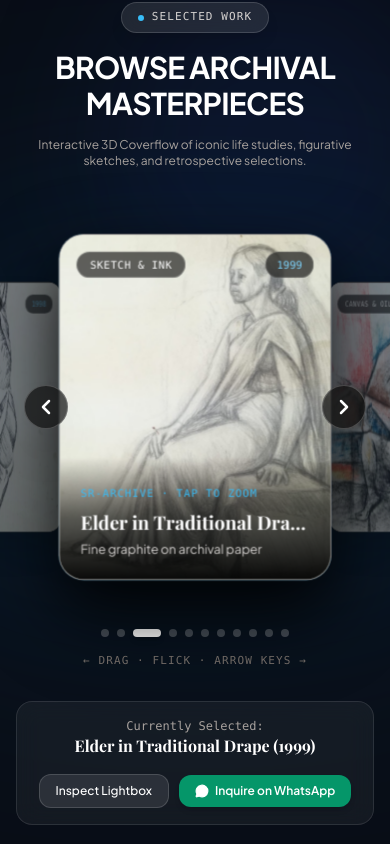
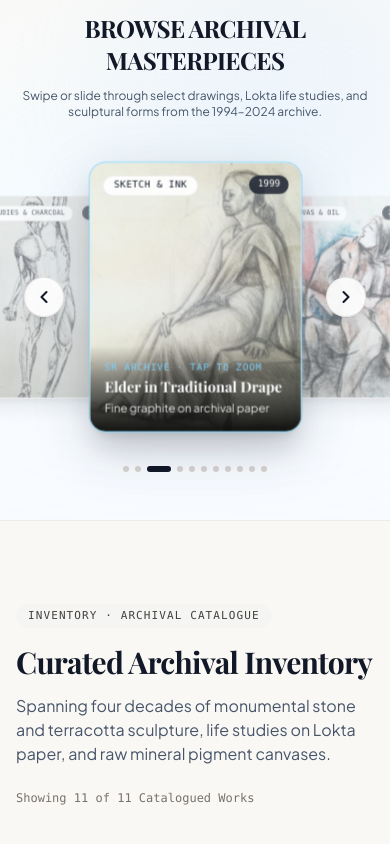
Before and after one commit to Prakash0m/sanjayrai, a React (Vite) app: page / in a window 390 px wide. Shown: the part 6500-7344 px from the top of the page. Built offline with nearby package versions, Linux system fonts and the light colour scheme; the HTML template or start-up script is replaced by a standard one; a web font is replaced by a local one.

Commit message:
feat(selected-works): refine height and width, enable smooth sliding carousel, match light project aesthetic, and remove bottom WhatsApp bar

```diff
--- a/src/components/SelectedWorks.tsx
+++ b/src/components/SelectedWorks.tsx
@@ -2,20 +2,30 @@ import React, { useState, useEffect, useCallback, useRef } from 'react';
 import { portfolioArtworks } from '../data/portfolio';
 import { SmartImage } from './SmartImage';
 import { ImageLightbox } from './ImageLightbox';
-import { ChevronLeft, ChevronRight, MessageCircle, Eye } from 'lucide-react';
-import { getWhatsAppUrl } from '../config/site';
+import { ChevronLeft, ChevronRight, Eye } from 'lucide-react';
 
 export const SelectedWorks: React.FC = () => {
-  const [currentIndex, setCurrentIndex] = useState<number>(2); // Center on a striking piece initially
+  const [currentIndex, setCurrentIndex] = useState<number>(2);
   const [lightboxOpen, setLightboxOpen] = useState<boolean>(false);
   const [selectedForLightbox, setSelectedForLightbox] = useState<number>(0);
-  const containerRef = useRef<HTMLDivElement>(null);
+  const [windowWidth, setWindowWidth] = useState<number>(
+    typeof window !== 'undefined' ? window.innerWidth : 1200
+  );
 
-  // Drag / swipe states
+  // Real-time drag / swipe sliding state
   const [startX, setStartX] = useState<number | null>(null);
+  const [dragDelta, setDragDelta] = useState<number>(0);
   const [isDragging, setIsDragging] = useState<boolean>(false);
+  const hasMovedRef = useRef<boolean>(false);
 
   const totalWorks = portfolioArtworks.length;
+
+  // Window resize listener to calibrate card spacing
+  useEffect(() => {
+    const handleResize = () => setWindowWidth(window.innerWidth);
+    window.addEventListener('resize', handleResize);
+    return () => window.removeEventListener('resize', handleResize);
+  }, []);
 
   const handleNext = useCallback(() => {
     setCurrentIndex((prev) => (prev + 1) % totalWorks);
@@ -28,7 +38,6 @@ export const SelectedWorks: React.FC = () => {
   // Keyboard navigation
   useEffect(() => {
     const handleKeyDown = (e: KeyboardEvent) => {
-      // Don't intercept if lightbox is open
       if (lightboxOpen) return;
       if (e.key === 'ArrowRight') handleNext();
       if (e.key === 'ArrowLeft') handlePrev();
@@ -38,76 +47,89 @@ export const SelectedWorks: React.FC = () => {
     return () => window.removeEventListener('keydown', handleKeyDown);
   }, [handleNext, handlePrev, lightboxOpen]);
 
-  // Touch / Drag events
-  const handleTouchStart = (e: React.TouchEvent | React.MouseEvent) => {
-    const clientX = 'touches' in e ? e.touches[0].clientX : e.clientX;
+  // Drag / Swipe handlers with live movement
+  const handleStart = (clientX: number) => {
     setStartX(clientX);
+    setDragDelta(0);
     setIsDragging(true);
+    hasMovedRef.current = false;
   };
 
-  const handleTouchEnd = (e: React.TouchEvent | React.MouseEvent) => {
+  const handleMove = (clientX: number) => {
     if (!isDragging || startX === null) return;
-    const clientX = 'changedTouches' in e ? e.changedTouches[0].clientX : e.clientX;
-    const diff = startX - clientX;
-    if (diff > 45) {
+    const delta = clientX - startX;
+    setDragDelta(delta);
+    if (Math.abs(delta) > 5) {
+      hasMovedRef.current = true;
+    }
+  };
+
+  const handleEnd = () => {
+    if (!isDragging) return;
+    if (dragDelta > 45) {
+      handlePrev();
+    } else if (dragDelta < -45) {
       handleNext();
-    } else if (diff < -45) {
-      handlePrev();
     }
     setIsDragging(false);
     setStartX(null);
+    setDragDelta(0);
   };
 
   const handleCardClick = (index: number) => {
+    // If the user was dragging/sliding, don't trigger click action
+    if (hasMovedRef.current) return;
+
     if (index === currentIndex) {
-      // Open Lightbox
       setSelectedForLightbox(index);
       setLightboxOpen(true);
     } else {
-      // Bring clicked card to center
       setCurrentIndex(index);
     }
   };
 
-  const activeArtwork = portfolioArtworks[currentIndex];
+  // Responsive spacing between card centers
+  const cardSpacing = windowWidth < 640 ? 150 : windowWidth < 1024 ? 180 : 205;
 
   return (
     <section
       id="selected"
-      className="relative py-20 md:py-28 bg-[#090E17] text-white overflow-hidden select-none"
+      className="relative py-12 sm:py-16 md:py-20 bg-gradient-to-b from-[#FAF8F5] via-white to-[#F8FBFF] border-t border-stone-200/60 text-ink-900 overflow-hidden select-none"
     >
-      {/* Background ambient lighting effects */}
-      <div className="absolute top-1/2 left-1/2 -translate-x-1/2 -translate-y-1/2 w-[700px] h-[400px] bg-sky-950/40 rounded-full blur-[120px] pointer-events-none" />
-      <div className="absolute top-12 left-1/4 w-[350px] h-[350px] bg-blue-900/15 rounded-full blur-3xl pointer-events-none" />
+      {/* Soft ethereal ambient lighting matching overall project aesthetic */}
+      <div className="absolute top-1/2 left-1/2 -translate-x-1/2 -translate-y-1/2 w-[550px] h-[280px] bg-sky-200/20 rounded-full blur-[100px] pointer-events-none" />
+      <div className="absolute top-8 left-1/3 w-[300px] h-[240px] bg-blue-100/30 rounded-full blur-3xl pointer-events-none" />
 
       <div className="max-w-7xl mx-auto px-4 sm:px-6 lg:px-8 relative z-10">
 
-        {/* Section Header (Matching the Reference Image style) */}
-        <div className="text-center space-y-4 mb-12 md:mb-16">
+        {/* Section Header */}
+        <div className="text-center space-y-3 mb-8 sm:mb-10 md:mb-12">
           {/* Eyebrow Pill */}
-          <div className="inline-flex items-center space-x-2 px-4 py-1.5 rounded-full bg-white/10 backdrop-blur-md border border-white/15 text-[11px] font-mono tracking-widest text-stone-300 uppercase shadow-lg">
-            <span className="w-1.5 h-1.5 rounded-full bg-sky-400" />
-            <span>SELECTED WORK</span>
+          <div className="inline-flex items-center space-x-2 px-3.5 py-1 rounded-full bg-white/90 backdrop-blur-md border border-stone-200/80 text-[11px] font-mono tracking-widest text-stone-700 uppercase shadow-xs">
+            <span className="w-1.5 h-1.5 rounded-full bg-sky-500" />
+            <span>SELECTED MASTERPIECES</span>
           </div>
 
-          {/* Large Bold Headline */}
-          <h2 className="text-3xl sm:text-4xl md:text-5xl lg:text-6xl font-extrabold tracking-tight text-white uppercase font-sans">
-            BROWSE ARCHIVAL MASTERPIECES
+          {/* Headline & Brief Description */}
+          <h2 className="text-2xl sm:text-3xl md:text-4xl lg:text-5xl font-serif font-bold tracking-tight text-ink-900 uppercase">
+            Browse Archival Masterpieces
           </h2>
-          <p className="text-stone-400 text-xs sm:text-sm font-sans max-w-xl mx-auto">
-            Interactive 3D Coverflow of iconic life studies, figurative sketches, and retrospective selections.
+          <p className="text-ink-600 text-xs sm:text-sm font-sans max-w-lg mx-auto">
+            Swipe or slide through select drawings, Lokta life studies, and sculptural forms from the 1994–2024 archive.
           </p>
         </div>
 
-        {/* 3D Coverflow Container */}
+        {/* Compact Sliding Coverflow / Carousel Track */}
         <div
-          ref={containerRef}
-          onMouseDown={handleTouchStart}
-          onMouseUp={handleTouchEnd}
-          onTouchStart={handleTouchStart}
-          onTouchEnd={handleTouchEnd}
-          className="relative h-[380px] sm:h-[460px] md:h-[500px] flex items-center justify-center cursor-grab active:cursor-grabbing perspective-[1200px]"
-          style={{ perspective: '1200px' }}
+          onMouseDown={(e) => handleStart(e.clientX)}
+          onMouseMove={(e) => handleMove(e.clientX)}
+          onMouseUp={handleEnd}
+          onMouseLeave={handleEnd}
+          onTouchStart={(e) => handleStart(e.touches[0].clientX)}
+          onTouchMove={(e) => handleMove(e.touches[0].clientX)}
+          onTouchEnd={handleEnd}
+          className="relative h-[290px] sm:h-[330px] md:h-[370px] flex items-center justify-center cursor-grab active:cursor-grabbing"
+          style={{ perspective: '1100px' }}
         >
           {/* Circular Left Nav Button */}
           <button
@@ -116,9 +138,9 @@ export const SelectedWorks: React.FC = () => {
               handlePrev();
             }}
             aria-label="Previous artwork"
-            className="absolute left-2 sm:left-6 md:left-12 top-1/2 -translate-y-1/2 z-40 w-11 h-11 sm:w-13 sm:h-13 rounded-full bg-black/60 hover:bg-black/90 text-white backdrop-blur-xl border border-white/20 flex items-center justify-center shadow-2xl transition-all hover:scale-110 active:scale-95"
+            className="absolute left-2 sm:left-4 md:left-8 top-1/2 -translate-y-1/2 z-40 w-10 h-10 sm:w-11 sm:h-11 rounded-full bg-white/90 hover:bg-white text-ink-900 backdrop-blur-md border border-stone-200/90 flex items-center justify-center shadow-lg hover:shadow-xl transition-all hover:scale-105 active:scale-95"
           >
-            <ChevronLeft className="w-6 h-6 stroke-[2.5]" />
+            <ChevronLeft className="w-5 h-5 stroke-[2.5]" />
           </button>
 
           {/* Circular Right Nav Button */}
@@ -128,15 +150,14 @@ export const SelectedWorks: React.FC = () => {
               handleNext();
             }}
             aria-label="Next artwork"
-            className="absolute right-2 sm:right-6 md:right-12 top-1/2 -translate-y-1/2 z-40 w-11 h-11 sm:w-13 sm:h-13 rounded-full bg-black/60 hover:bg-black/90 text-white backdrop-blur-xl border border-white/20 flex items-center justify-center shadow-2xl transition-all hover:scale-110 active:scale-95"
+            className="absolute right-2 sm:right-4 md:right-8 top-1/2 -translate-y-1/2 z-40 w-10 h-10 sm:w-11 sm:h-11 rounded-full bg-white/90 hover:bg-white text-ink-900 backdrop-blur-md border border-stone-200/90 flex items-center justify-center shadow-lg hover:shadow-xl transition-all hover:scale-105 active:scale-95"
           >
-            <ChevronRight className="w-6 h-6 stroke-[2.5]" />
+            <ChevronRight className="w-5 h-5 stroke-[2.5]" />
           </button>
 
           {/* Cards Track */}
           <div className="relative w-full h-full flex items-center justify-center">
             {portfolioArtworks.map((artwork, idx) => {
-              // Calculate offset relative to currentIndex
               let offset = idx - currentIndex;
               if (offset > totalWorks / 2) offset -= totalWorks;
               if (offset < -totalWorks / 2) offset += totalWorks;
@@ -146,29 +167,35 @@ export const SelectedWorks: React.FC = () => {
 
               if (!isVisible) return null;
 
-              // Transform calculations for 3D Coverflow
-              const translateX = offset * 210; // horizontal spacing in px
-              const rotateY = offset > 0 ? -38 : offset < 0 ? 38 : 0;
-              const scale = isCenter ? 1.05 : Math.max(0.65, 0.88 - Math.abs(offset) * 0.12);
+              // Smooth real-time sliding offset
+              const translateX = offset * cardSpacing + (isDragging ? dragDelta : 0);
+              const rotateY = offset > 0 ? -24 : offset < 0 ? 24 : 0;
+              const scale = isCenter ? 1.04 : Math.max(0.72, 0.88 - Math.abs(offset) * 0.1);
               const zIndex = 30 - Math.abs(offset) * 5;
-              const opacity = isCenter ? 1 : Math.max(0.4, 0.85 - Math.abs(offset) * 0.15);
+              const opacity = isCenter ? 1 : Math.max(0.45, 0.85 - Math.abs(offset) * 0.18);
 
               return (
                 <div
                   key={artwork.id}
                   onClick={() => handleCardClick(idx)}
-                  className="absolute w-[260px] h-[330px] sm:w-[320px] sm:h-[400px] md:w-[350px] md:h-[440px] rounded-3xl overflow-hidden cursor-pointer transition-all duration-500 ease-out shadow-2xl"
+                  className={`absolute w-[205px] h-[260px] sm:w-[235px] sm:h-[305px] md:w-[265px] md:h-[340px] rounded-2xl sm:rounded-3xl overflow-hidden cursor-pointer shadow-xl ${
+                    isDragging ? 'transition-none' : 'transition-all duration-500 ease-[cubic-bezier(0.2,1,0.3,1)]'
+                  }`}
                   style={{
                     transform: `translateX(${translateX}px) rotateY(${rotateY}deg) scale(${scale})`,
                     zIndex,
                     opacity,
-                    filter: isCenter ? 'drop-shadow(0 25px 35px rgba(0,0,0,0.85))' : 'brightness(0.75)',
+                    filter: isCenter ? 'drop-shadow(0 15px 25px rgba(15,23,42,0.18))' : 'grayscale(15%)',
                   }}
                 >
-                  {/* Card Container */}
-                  <div className={`w-full h-full relative rounded-3xl overflow-hidden bg-stone-900 border ${
-                    isCenter ? 'border-white/50 ring-2 ring-sky-400/30' : 'border-white/10'
-                  }`}>
+                  {/* Card Shell */}
+                  <div
+                    className={`w-full h-full relative rounded-2xl sm:rounded-3xl overflow-hidden bg-stone-100 border ${
+                      isCenter
+                        ? 'border-sky-300 ring-2 ring-sky-400/40 shadow-xl'
+                        : 'border-stone-200/90'
+                    }`}
+                  >
                     <SmartImage
                       src={artwork.image}
                       alt={artwork.title}
@@ -176,36 +203,37 @@ export const SelectedWorks: React.FC = () => {
                       priority={isCenter}
                     />
 
-                    {/* Top Pill on Card */}
-                    <div className="absolute top-4 left-4 px-3 py-1 rounded-full bg-black/60 backdrop-blur-md text-[10px] font-mono uppercase tracking-wider text-white border border-white/20">
+                    {/* Top Category Badge */}
+                    <div className="absolute top-3 left-3 px-2.5 py-0.5 rounded-full bg-white/90 backdrop-blur-md text-[9px] sm:text-[10px] font-mono uppercase tracking-wider text-ink-900 border border-stone-200/70 shadow-xs">
                       {artwork.category}
                     </div>
 
-                    <div className="absolute top-4 right-4 px-2.5 py-1 rounded-full bg-black/60 backdrop-blur-md text-[10px] font-mono text-sky-300 border border-white/10">
+                    {/* Top Year Badge */}
+                    <div className="absolute top-3 right-3 px-2 py-0.5 rounded-full bg-ink-900/80 backdrop-blur-md text-[9px] sm:text-[10px] font-mono text-white">
                       {artwork.year}
                     </div>
 
                     {/* Active Center Card Bottom Info Gradient */}
                     {isCenter && (
-                      <div className="absolute inset-x-0 bottom-0 p-5 bg-gradient-to-t from-black/95 via-black/60 to-transparent text-white space-y-1">
-                        <span className="text-[10px] font-mono tracking-widest text-sky-400 uppercase">
-                          SR-ARCHIVE · TAP TO ZOOM
+                      <div className="absolute inset-x-0 bottom-0 p-3.5 sm:p-4 bg-gradient-to-t from-black/90 via-black/50 to-transparent text-white space-y-0.5">
+                        <span className="text-[9px] font-mono tracking-widest text-sky-300 uppercase block">
+                          SR ARCHIVE · TAP TO ZOOM
                         </span>
-                        <h3 className="font-serif text-lg sm:text-xl font-bold text-white truncate">
+                        <h3 className="font-serif text-sm sm:text-base md:text-lg font-bold text-white truncate">
                           {artwork.title}
                         </h3>
-                        <p className="text-xs text-stone-300 font-sans truncate">
+                        <p className="text-[11px] sm:text-xs text-stone-200 font-sans truncate">
                           {artwork.medium}
                         </p>
                       </div>
                     )}
 
-                    {/* Hover Inspect Pill */}
+                    {/* Center Hover Inspect Overlay */}
                     {isCenter && (
-                      <div className="absolute inset-0 bg-black/20 opacity-0 hover:opacity-100 transition-opacity flex items-center justify-center backdrop-blur-xs">
-                        <div className="flex items-center space-x-2 px-4 py-2 rounded-full bg-white text-stone-950 text-xs font-semibold shadow-xl scale-95 hover:scale-105 transition-transform">
+                      <div className="absolute inset-0 bg-black/20 opacity-0 hover:opacity-100 transition-opacity flex items-center justify-center">
+                        <div className="flex items-center space-x-1.5 px-3 py-1.5 rounded-full bg-white text-ink-900 text-xs font-medium shadow-lg scale-95 hover:scale-105 transition-transform">
                           <Eye className="w-3.5 h-3.5" />
-                          <span>Inspect Full Details</span>
+                          <span>View Fullscreen</span>
                         </div>
                       </div>
                     )}
@@ -216,8 +244,8 @@ export const SelectedWorks: React.FC = () => {
           </div>
         </div>
 
-        {/* Pagination Dots Row (Matching Reference Image) */}
-        <div className="flex items-center justify-center space-x-2 mt-8 md:mt-10">
+        {/* Pagination Dots Row */}
+        <div className="flex items-center justify-center space-x-1.5 mt-6 sm:mt-8">
           {portfolioArtworks.map((_, dotIdx) => {
             const isActive = dotIdx === currentIndex;
             return (
@@ -227,56 +255,13 @@ export const SelectedWorks: React.FC = () => {
                 aria-label={`Jump to artwork ${dotIdx + 1}`}
                 className={`transition-all duration-300 rounded-full ${
                   isActive
-                    ? 'w-7 h-2 bg-white shadow-md'
-                    : 'w-2 h-2 bg-white/25 hover:bg-white/50'
+                    ? 'w-6 h-1.5 bg-ink-900 shadow-xs'
+                    : 'w-1.5 h-1.5 bg-stone-300 hover:bg-stone-400'
                 }`}
               />
             );
           })}
         </div>
-
-        {/* Bottom Helper Bar (Matching Reference Image) */}
-        <div className="text-center mt-4">
-          <p className="text-[11px] font-mono tracking-widest text-stone-500 uppercase">
-            ← DRAG · FLICK · ARROW KEYS →
-          </p>
-        </div>
-
-        {/* Selected Artwork Action Ribbon */}
-        {activeArtwork && (
-          <div className="mt-8 max-w-xl mx-auto p-4 rounded-2xl bg-white/5 border border-white/10 backdrop-blur-md flex flex-col sm:flex-row items-center justify-between gap-4 text-center sm:text-left">
-            <div>
-              <p className="text-xs text-stone-400 font-mono">
-                Currently Selected:
-              </p>
-              <h4 className="font-serif font-bold text-base text-white">
-                {activeArtwork.title} ({activeArtwork.year})
-              </h4>
-            </div>
-
-            <div className="flex items-center space-x-2.5">
-              <button
-                onClick={() => {
-                  setSelectedForLightbox(currentIndex);
-                  setLightboxOpen(true);
-                }}
-                className="px-4 py-2 rounded-xl bg-white/10 hover:bg-white/20 text-white text-xs font-medium border border-white/15 transition-all"
-              >
-                Inspect Lightbox
-              </button>
-
-              <a
-                href={getWhatsAppUrl(`Hello Sanjay Rai, I am inquiring regarding the selected piece: "${activeArtwork.title}" (${activeArtwork.year}, ${activeArtwork.medium}).`)}
-                target="_blank"
-                rel="noopener noreferrer"
-                className="inline-flex items-center space-x-1.5 px-4 py-2 rounded-xl bg-emerald-600 hover:bg-emerald-500 text-white text-xs font-semibold shadow-md transition-all hover:scale-105"
-              >
-                <MessageCircle className="w-3.5 h-3.5 fill-current" />
-                <span>Inquire on WhatsApp</span>
-              </a>
-            </div>
-          </div>
-        )}
 
       </div>
 
```
